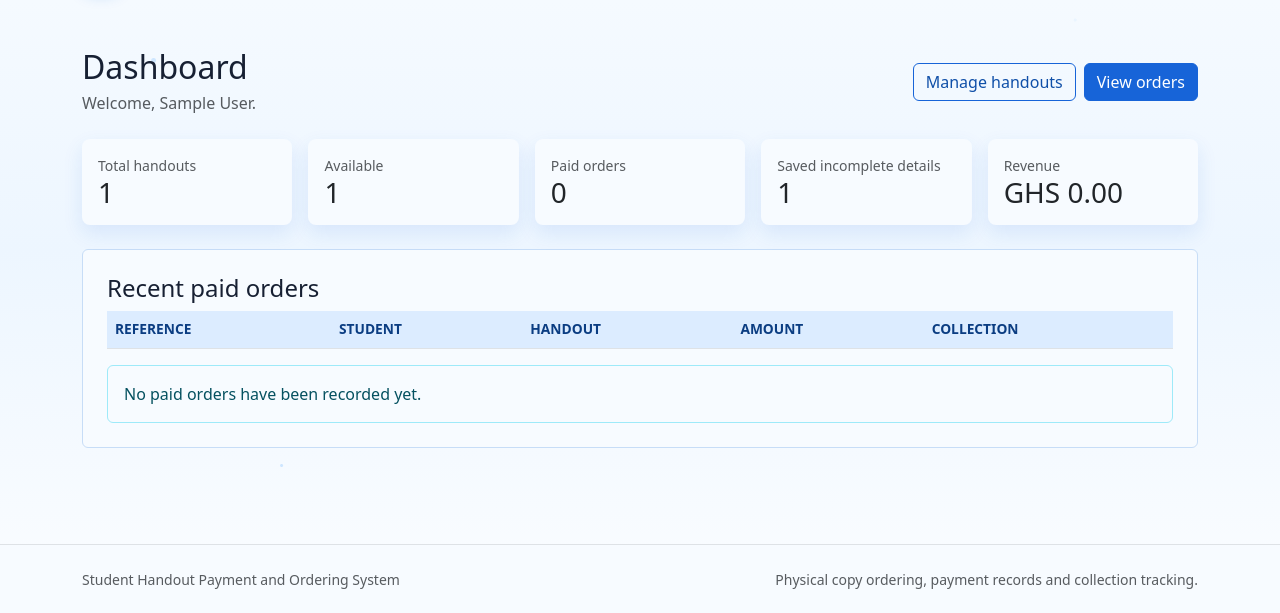
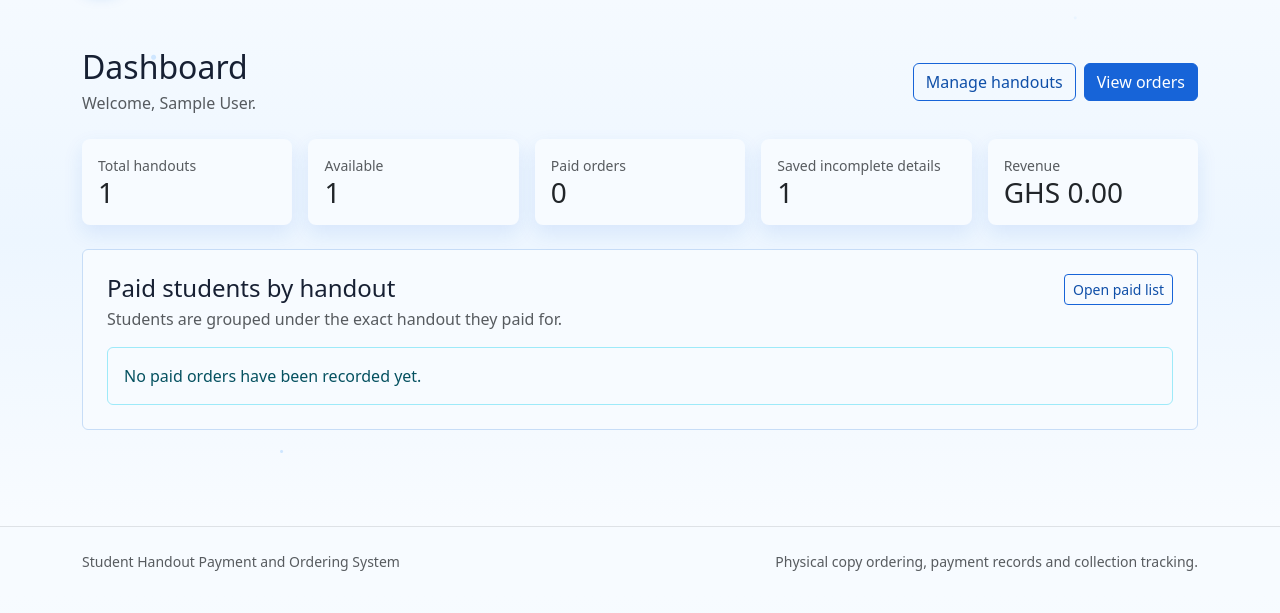
Before and after one commit to kennedyadosibe/handout_payment_system, a PHP site: page /admin/dashboard.php in a window 1280 px wide. Shown: the part 61-674 px from the top of the page. Run offline with PHP 8.4, Linux system fonts and the light colour scheme; the visitor is signed in with stand-in values (Sample User, id 1); tables that the repository leaves empty hold one stand-in row (values such as "Sample post"); lists and menus that the app fills with data are empty.

Commit message:
Group dashboard paid students by handout

```diff
--- a/admin/dashboard.php
+++ b/admin/dashboard.php
@@ -12,7 +12,25 @@ $stats = [
     'recorded_unpaid' => (int) $pdo->query('SELECT COUNT(*) FROM orders WHERE payment_status = "not_paid"')->fetchColumn(),
     'revenue' => (float) $pdo->query('SELECT COALESCE(SUM(price_snapshot), 0) FROM orders WHERE payment_status = "paid"')->fetchColumn(),
 ];
-$recent = $pdo->query('SELECT o.*, s.full_name FROM orders o JOIN students s ON s.student_id = o.student_id WHERE o.payment_status = "paid" ORDER BY o.ordered_at DESC LIMIT 8')->fetchAll();
+$paidRows = $pdo->query('SELECT o.*, s.full_name, s.index_number, s.phone
+    FROM orders o
+    JOIN students s ON s.student_id = o.student_id
+    WHERE o.payment_status = "paid"
+    ORDER BY o.course_code_snapshot, o.handout_title_snapshot, s.full_name')->fetchAll();
+$paidByHandout = [];
+foreach ($paidRows as $row) {
+    $key = $row['course_code_snapshot'] . '|' . $row['handout_title_snapshot'];
+    if (!isset($paidByHandout[$key])) {
+        $paidByHandout[$key] = [
+            'course_code' => $row['course_code_snapshot'],
+            'title' => $row['handout_title_snapshot'],
+            'total' => 0.0,
+            'students' => [],
+        ];
+    }
+    $paidByHandout[$key]['total'] += (float) $row['price_snapshot'];
+    $paidByHandout[$key]['students'][] = $row;
+}
 
 page_header('Admin Dashboard');
 ?>
@@ -46,32 +64,52 @@ page_header('Admin Dashboard');
         <?php endforeach; ?>
     </div>
     <div class="bg-white border rounded-2 p-4">
-        <h2 class="h4">Recent paid orders</h2>
+        <div class="d-flex flex-column flex-md-row justify-content-between gap-2 mb-3">
+            <div>
+                <h2 class="h4 mb-1">Paid students by handout</h2>
+                <p class="text-muted mb-0">Students are grouped under the exact handout they paid for.</p>
+            </div>
+            <a class="btn btn-sm btn-outline-primary align-self-md-start" href="/Handout%20Payment%20System/admin/orders/index.php">Open paid list</a>
+        </div>
+        <?php foreach ($paidByHandout as $group): ?>
+            <section class="paid-group border rounded-2 p-3 mb-3">
+                <div class="d-flex flex-column flex-md-row justify-content-between gap-2 mb-3">
+                    <div>
+                        <span class="badge text-bg-secondary"><?= h($group['course_code']) ?></span>
+                        <h3 class="h5 mt-2 mb-0"><?= h($group['title']) ?></h3>
+                    </div>
+                    <div class="text-md-end">
+                        <div class="fw-bold"><?= count($group['students']) ?> student<?= count($group['students']) === 1 ? '' : 's' ?></div>
+                        <div class="text-muted small"><?= money($group['total']) ?> received</div>
+                    </div>
+                </div>
                 <div class="table-responsive">
-            <table class="table align-middle">
+                    <table class="table align-middle mb-0">
                         <thead>
                             <tr>
-                        <th>Reference</th>
                                 <th>Student</th>
-                        <th>Handout</th>
+                                <th>Index</th>
+                                <th>Phone</th>
                                 <th>Amount</th>
                                 <th>Collection</th>
                             </tr>
                         </thead>
                         <tbody>
-                    <?php foreach ($recent as $order): ?>
+                            <?php foreach ($group['students'] as $student): ?>
                                 <tr>
-                            <td><?= h($order['order_reference']) ?></td>
-                            <td><?= h($order['full_name']) ?></td>
-                            <td><?= h($order['course_code_snapshot']) ?></td>
-                            <td><?= money($order['price_snapshot']) ?></td>
-                            <td><?= status_badge($order['collection_status']) ?></td>
+                                    <td><?= h($student['full_name']) ?></td>
+                                    <td><?= h($student['index_number']) ?></td>
+                                    <td><?= h($student['phone']) ?></td>
+                                    <td><?= money($student['price_snapshot']) ?></td>
+                                    <td><?= status_badge($student['collection_status']) ?></td>
                                 </tr>
                             <?php endforeach; ?>
                         </tbody>
                     </table>
                 </div>
-        <?php if (!$recent): ?>
+            </section>
+        <?php endforeach; ?>
+        <?php if (!$paidByHandout): ?>
             <div class="alert alert-info mb-0">No paid orders have been recorded yet.</div>
         <?php endif; ?>
     </div>
--- a/assets/css/styles.css
+++ b/assets/css/styles.css
@@ -173,6 +173,12 @@ body {
     box-shadow: 0 .5rem 1.25rem rgba(23, 100, 216, .11);
 }
 
+.paid-group {
+    background:
+        radial-gradient(circle at 96% 12%, rgba(142, 197, 255, .35) 0 2px, transparent 3px),
+        rgba(247, 251, 255, .72);
+}
+
 .table thead th {
     background: #dcecff;
     color: #0b3d82;
```
Also changed, not shown: docs/features/dashboard-paid-grouping.md (added, +23 -0 lines), progress/PROGRESS.md (+2 -0 lines). Lines whose indentation alone changed are shown as unchanged.
